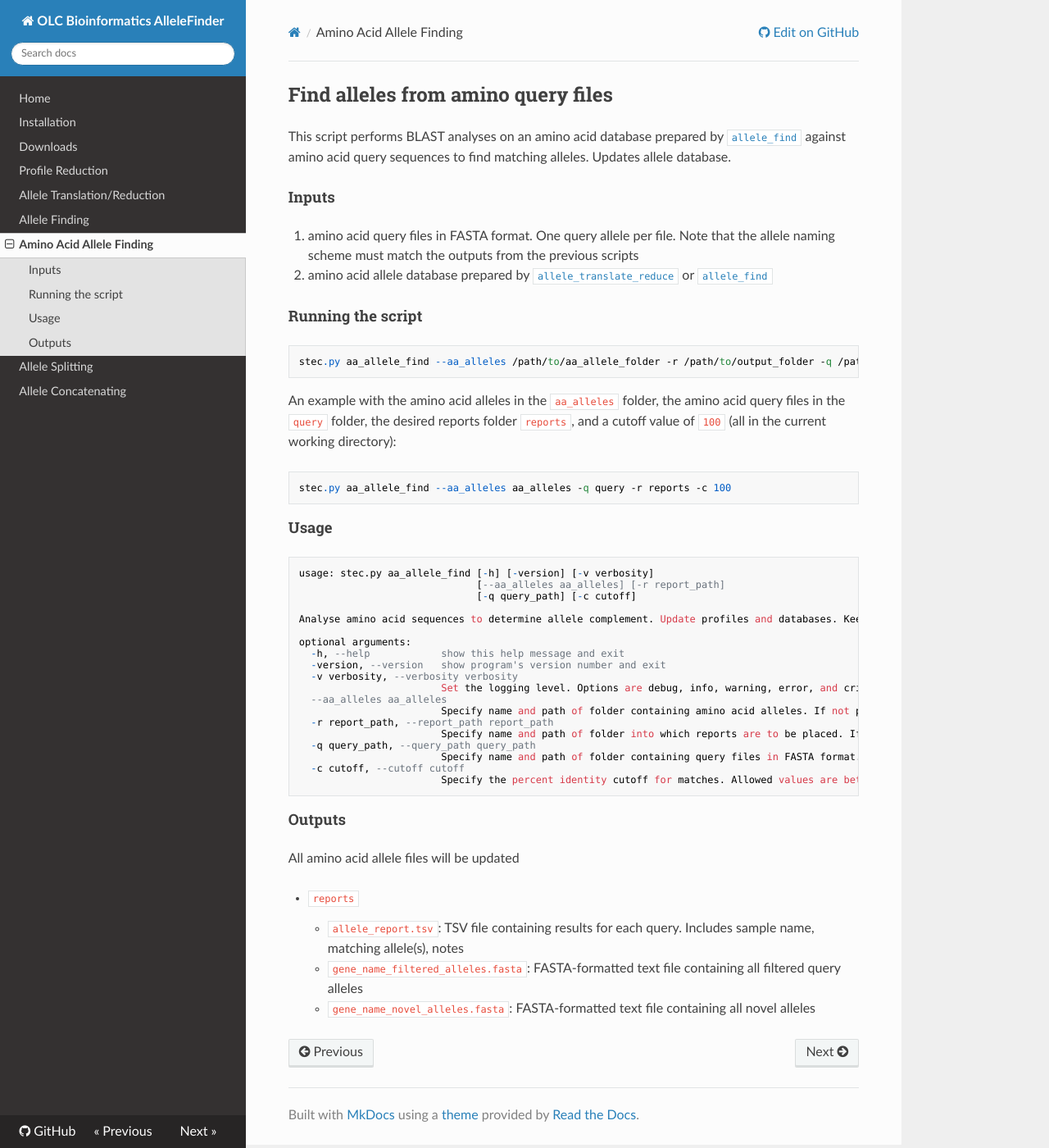
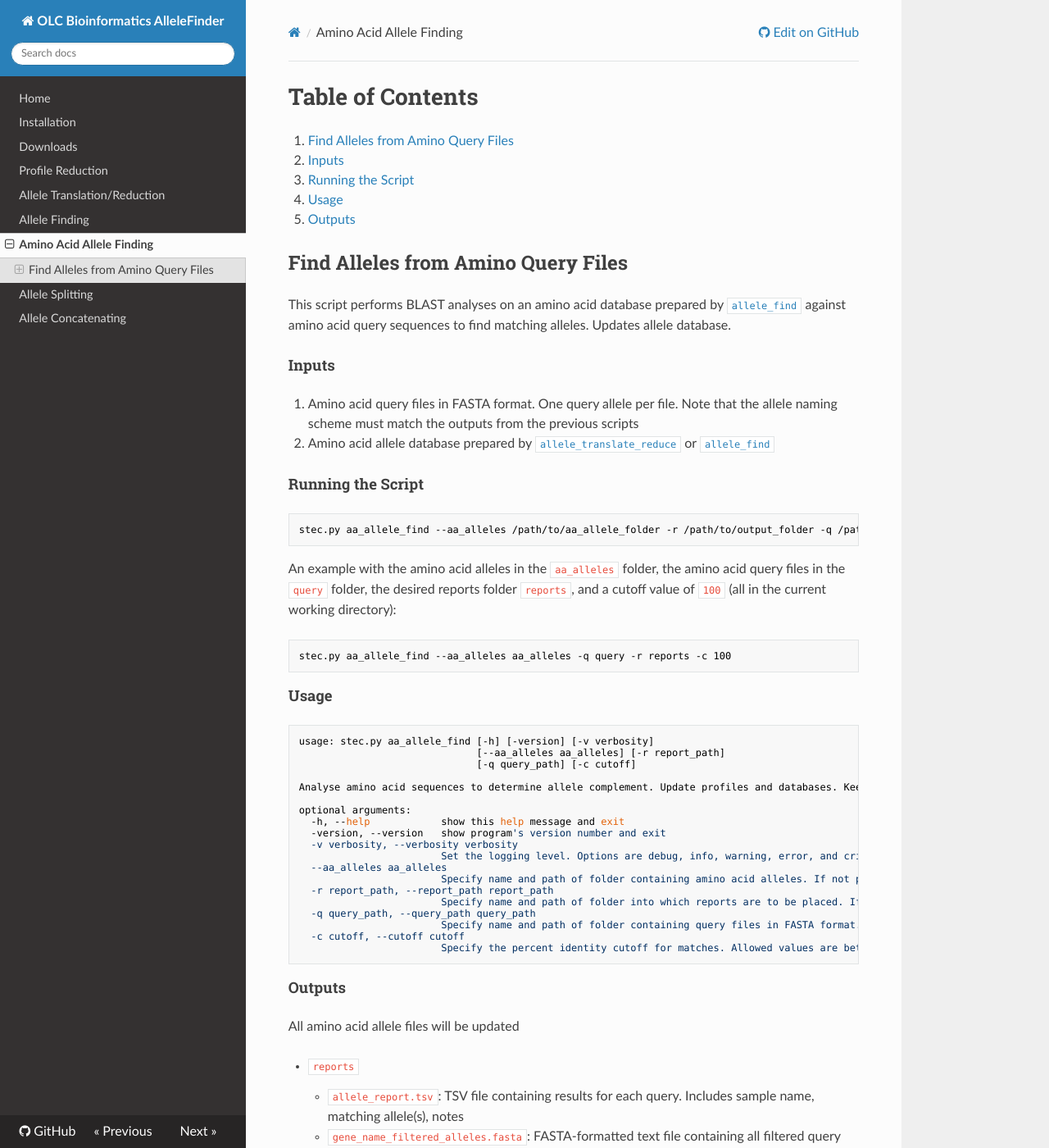
Before and after one commit to OLC-Bioinformatics/AlleleFinder, an MkDocs documentation site: the page built from docs/aa_allele_find.md, in a window 1280 px wide and 1400 px high. Shown: the whole window at 82% size. Built offline with MkDocs 1.6.1, drawn with Linux system fonts in a browser that asks for light colours; nearby versions of some CDN libraries.

Commit message:
docs: enhance aa_allele_find.md structure
Enhanced structure of aa_allele_find.md for readability and navigation.

Changes include table of contents, anchor links, capitalization in 'Inputs', and bash syntax highlighting.

````diff
--- a/docs/aa_allele_find.md
+++ b/docs/aa_allele_find.md
@@ -1,27 +1,34 @@
-## Find alleles from amino query files
+# Table of Contents
+1. [Find Alleles from Amino Query Files](#find-alleles-from-amino-query-files)
+2. [Inputs](#inputs)
+3. [Running the Script](#running-the-script)
+4. [Usage](#usage)
+5. [Outputs](#outputs)
+
+## Find Alleles from Amino Query Files <a name="find-alleles-from-amino-query-files"></a>
 
 This script performs BLAST analyses on an amino acid database prepared by [`allele_find`](https://olc-bioinformatics.github.io/AlleleFinder/allele_find) against amino acid query sequences to find matching alleles. Updates allele database.
 
-#### Inputs
+#### Inputs <a name="inputs"></a>
 
-1. amino acid query files in FASTA format. One query allele per file. Note that the allele naming scheme must match the outputs from the previous scripts
-2. amino acid allele database prepared by [`allele_translate_reduce`](https://olc-bioinformatics.github.io/AlleleFinder/allele_translate_reduce) or [`allele_find`](https://olc-bioinformatics.github.io/AlleleFinder/allele_find)
+1. Amino acid query files in FASTA format. One query allele per file. Note that the allele naming scheme must match the outputs from the previous scripts
+2. Amino acid allele database prepared by [`allele_translate_reduce`](https://olc-bioinformatics.github.io/AlleleFinder/allele_translate_reduce) or [`allele_find`](https://olc-bioinformatics.github.io/AlleleFinder/allele_find)
 
-#### Running the script
+#### Running the Script <a name="running-the-script"></a>
 
-```
+```bash
 stec.py aa_allele_find --aa_alleles /path/to/aa_allele_folder -r /path/to/output_folder -q /path/to/query_folder
 ```
 
 An example with the amino acid alleles in the `aa_alleles` folder, the amino acid query files in the `query` folder, the desired reports folder `reports`, and a cutoff value of `100` (all in the current working directory):
 
-```
+```bash
 stec.py aa_allele_find --aa_alleles aa_alleles -q query -r reports -c 100
 ```
 
-#### Usage
+#### Usage <a name="usage"></a>
 
-```
+```bash
 usage: stec.py aa_allele_find [-h] [-version] [-v verbosity]
                               [--aa_alleles aa_alleles] [-r report_path]
                               [-q query_path] [-c cutoff]
@@ -43,7 +50,7 @@ optional arguments:
                         Specify the percent identity cutoff for matches. Allowed values are between 90 and 100. Default is 100
 ```
 
-#### Outputs
+#### Outputs <a name="outputs"></a>
 
 All amino acid allele files will be updated
 
````
